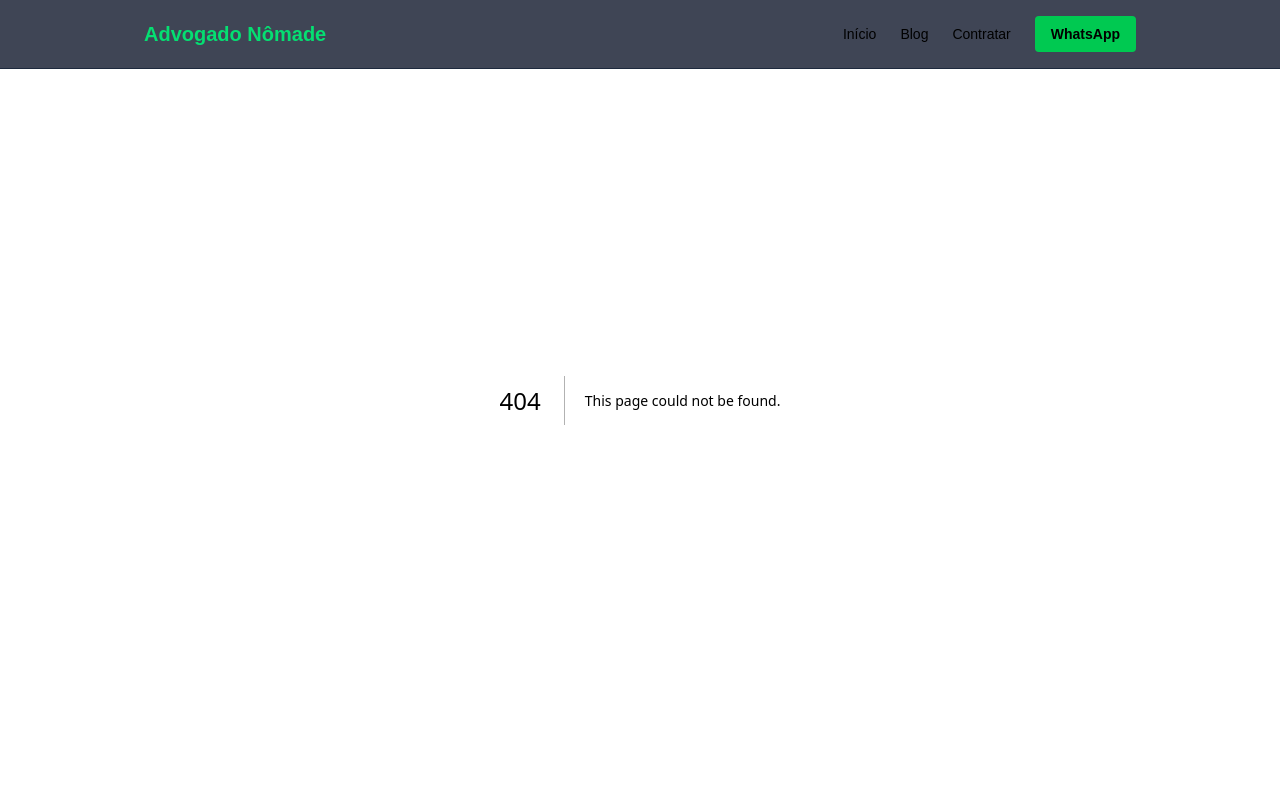
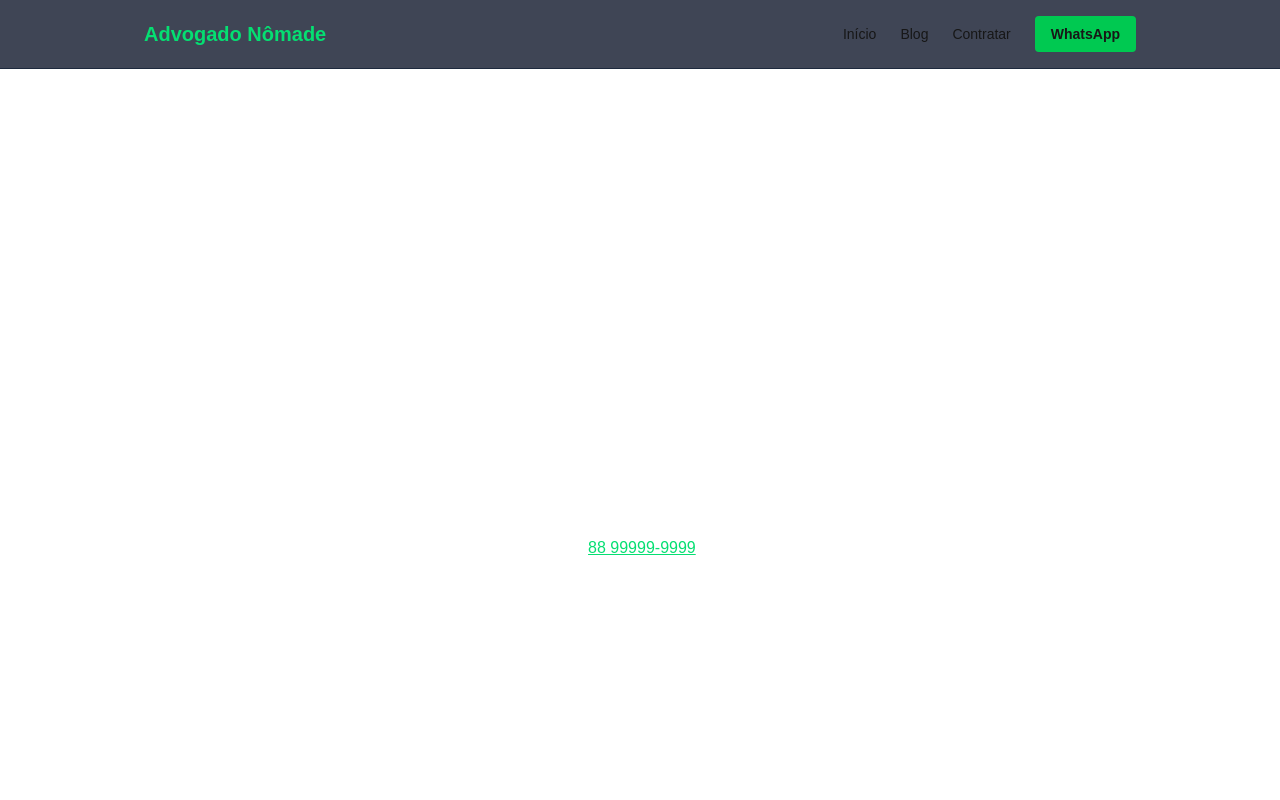
Before and after one commit to mestrereginaldo-site/advogadonomade1, a Next.js app: page /politica-de-privacidade in a window 1280 px wide. Before the commit this address had no page. Shown: the top 800 px of the page. Built offline with nearby package versions, Linux system fonts and the light colour scheme.

Commit message:
Create page.tsx

```diff
--- /dev/null
+++ b/app/politica-de-privacidade/page.tsx
@@ -0,0 +1,39 @@
+// app/politica-de-privacidade/page.tsx
+export default function Politica() {
+  return (
+    <div className="max-w-4xl mx-auto px-4 py-10 text-white">
+      <h1 className="text-3xl font-bold mb-4">Política de Privacidade</h1>
+      <p className="mb-4">
+        Acesso em: {new Date().toLocaleDateString("pt-BR")}
+      </p>
+
+      <h2 className="text-xl font-semibold mt-6 mb-2">1. Dados coletados</h2>
+      <p className="mb-4">
+        Coletamos nome, WhatsApp e descrição do caso – apenas para responder sua solicitação.
+      </p>
+
+      <h2 className="text-xl font-semibold mt-6 mb-2">2. Uso dos dados</h2>
+      <p className="mb-4">
+        Os dados são usados exclusivamente para prestar consultoria jurídica e nunca são vendidos ou compartilhados com terceiros.
+      </p>
+
+      <h2 className="text-xl font-semibold mt-6 mb-2">3. Cookies</h2>
+      <p className="mb-4">
+        Utilizamos apenas cookies essenciais para funcionamento do site (Next.js/Vercel).
+      </p>
+
+      <h2 className="text-xl font-semibold mt-6 mb-2">4. Exclusão</h2>
+      <p className="mb-4">
+        Para apagar seus dados, envie “apagar meus dados” no WhatsApp 88 99999-9999.
+      </p>
+
+      <h2 className="text-xl font-semibold mt-6 mb-2">5. Contato</h2>
+      <p>
+        Dr. Reginaldo Oliveira – OAB/AL 12345 – WhatsApp:{" "}
+        <a href="https://wa.me/5588999999999" className="text-green-400 underline">
+          88 99999-9999
+        </a>
+      </p>
+    </div>
+  );
+}
```
